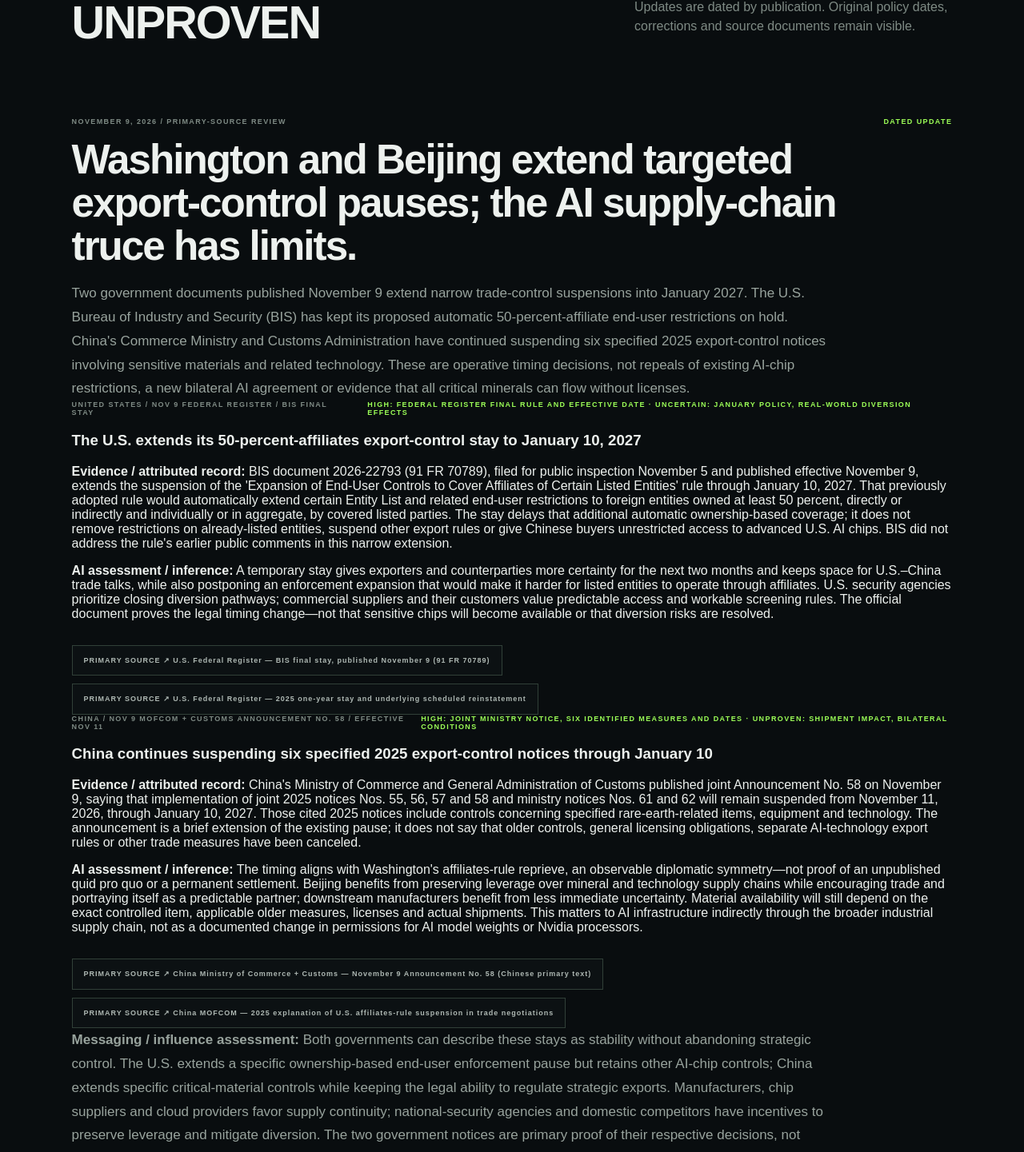
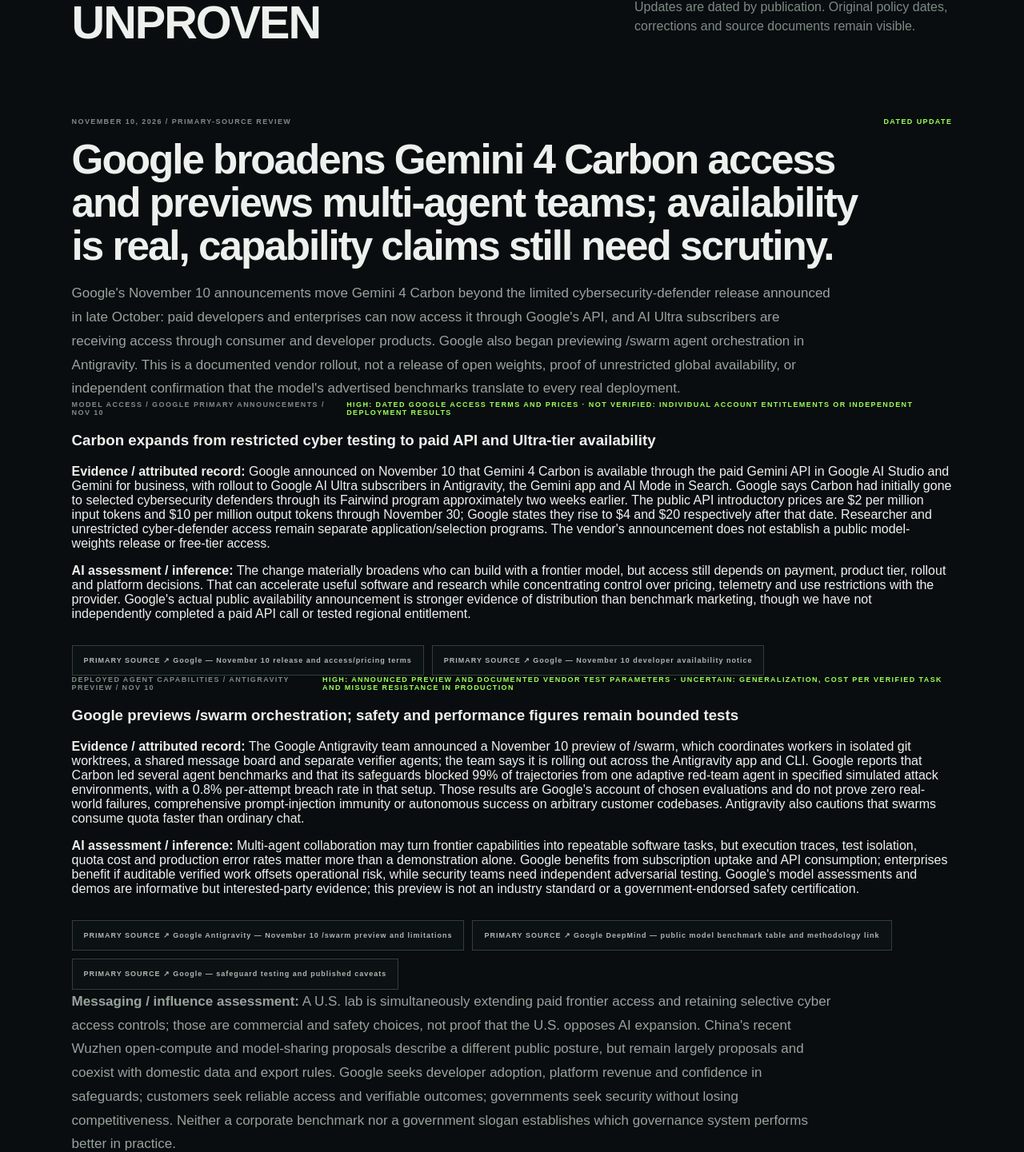
Before and after one commit to stjames22/wirelessrumor, a Next.js app: page /geopolitics in a window 1280 px wide. Shown: the part 4827-6268 px from the top of the page at 80% size. Built offline with nearby package versions, Linux system fonts and the light colour scheme.

Commit message:
editorial: November 10 Gemini Carbon rollout and agent swarm access

```diff
--- a/app/geopolitics/page.tsx
+++ b/app/geopolitics/page.tsx
@@ -84,6 +84,68 @@ const briefs = [
 
 
 const datedEditorialUpdates = [
+  {
+    "date": "NOVEMBER 10, 2026",
+    "slug": "2026-11-10-gemini-carbon-public-rollout-agent-swarm",
+    "title": "Google broadens Gemini 4 Carbon access and previews multi-agent teams; availability is real, capability claims still need scrutiny.",
+    "overview": "Google's November 10 announcements move Gemini 4 Carbon beyond the limited cybersecurity-defender release announced in late October: paid developers and enterprises can now access it through Google's API, and AI Ultra subscribers are receiving access through consumer and developer products. Google also began previewing /swarm agent orchestration in Antigravity. This is a documented vendor rollout, not a release of open weights, proof of unrestricted global availability, or independent confirmation that the model's advertised benchmarks translate to every real deployment.",
+    "developments": [
+      {
+        "label": "MODEL ACCESS / GOOGLE PRIMARY ANNOUNCEMENTS / NOV 10",
+        "headline": "Carbon expands from restricted cyber testing to paid API and Ultra-tier availability",
+        "fact": "Google announced on November 10 that Gemini 4 Carbon is available through the paid Gemini API in Google AI Studio and Gemini for business, with rollout to Google AI Ultra subscribers in Antigravity, the Gemini app and AI Mode in Search. Google says Carbon had initially gone to selected cybersecurity defenders through its Fairwind program approximately two weeks earlier. The public API introductory prices are $2 per million input tokens and $10 per million output tokens through November 30; Google states they rise to $4 and $20 respectively after that date. Researcher and unrestricted cyber-defender access remain separate application/selection programs. The vendor's announcement does not establish a public model-weights release or free-tier access.",
+        "assessment": "The change materially broadens who can build with a frontier model, but access still depends on payment, product tier, rollout and platform decisions. That can accelerate useful software and research while concentrating control over pricing, telemetry and use restrictions with the provider. Google's actual public availability announcement is stronger evidence of distribution than benchmark marketing, though we have not independently completed a paid API call or tested regional entitlement.",
+        "confidence": "HIGH: DATED GOOGLE ACCESS TERMS AND PRICES · NOT VERIFIED: INDIVIDUAL ACCOUNT ENTITLEMENTS OR INDEPENDENT DEPLOYMENT RESULTS",
+        "sources": [
+          [
+            "Google — November 10 release and access/pricing terms",
+            "https://blog.google/innovation-and-ai/models-and-research/gemini-models/gemini-4-carbon-now-available/"
+          ],
+          [
+            "Google — November 10 developer availability notice",
+            "https://blog.google/innovation-and-ai/technology/developers-tools/gemini-4-carbon-developers/"
+          ]
+        ]
+      },
+      {
+        "label": "DEPLOYED AGENT CAPABILITIES / ANTIGRAVITY PREVIEW / NOV 10",
+        "headline": "Google previews /swarm orchestration; safety and performance figures remain bounded tests",
+        "fact": "The Google Antigravity team announced a November 10 preview of /swarm, which coordinates workers in isolated git worktrees, a shared message board and separate verifier agents; the team says it is rolling out across the Antigravity app and CLI. Google reports that Carbon led several agent benchmarks and that its safeguards blocked 99% of trajectories from one adaptive red-team agent in specified simulated attack environments, with a 0.8% per-attempt breach rate in that setup. Those results are Google's account of chosen evaluations and do not prove zero real-world failures, comprehensive prompt-injection immunity or autonomous success on arbitrary customer codebases. Antigravity also cautions that swarms consume quota faster than ordinary chat.",
+        "assessment": "Multi-agent collaboration may turn frontier capabilities into repeatable software tasks, but execution traces, test isolation, quota cost and production error rates matter more than a demonstration alone. Google benefits from subscription uptake and API consumption; enterprises benefit if auditable verified work offsets operational risk, while security teams need independent adversarial testing. Google's model assessments and demos are informative but interested-party evidence; this preview is not an industry standard or a government-endorsed safety certification.",
+        "confidence": "HIGH: ANNOUNCED PREVIEW AND DOCUMENTED VENDOR TEST PARAMETERS · UNCERTAIN: GENERALIZATION, COST PER VERIFIED TASK AND MISUSE RESISTANCE IN PRODUCTION",
+        "sources": [
+          [
+            "Google Antigravity — November 10 /swarm preview and limitations",
+            "https://antigravity.google/blog/gemini-4-carbon-in-google-antigravity/"
+          ],
+          [
+            "Google DeepMind — public model benchmark table and methodology link",
+            "https://deepmind.google/models/gemini/"
+          ],
+          [
+            "Google — safeguard testing and published caveats",
+            "https://blog.google/innovation-and-ai/models-and-research/gemini-models/gemini-4-carbon-now-available/"
+          ]
+        ]
+      }
+    ],
+    "messaging": "A U.S. lab is simultaneously extending paid frontier access and retaining selective cyber access controls; those are commercial and safety choices, not proof that the U.S. opposes AI expansion. China's recent Wuzhen open-compute and model-sharing proposals describe a different public posture, but remain largely proposals and coexist with domestic data and export rules. Google seeks developer adoption, platform revenue and confidence in safeguards; customers seek reliable access and verifiable outcomes; governments seek security without losing competitiveness. Neither a corporate benchmark nor a government slogan establishes which governance system performs better in practice.",
+    "correction": "CHRONOLOGY AND EVIDENCE SCOPE: Carbon's limited defender release dates to late October; November 10 is the broader paid-product rollout, not the model's first announcement. /swarm is explicitly a preview, not a general availability guarantee. Google's cited safety rates apply to named tests, not all real attacks. The November 6 OpenAI GPT-6 Cyber report concerned a separate model and restricted program; the November 8 Wuzhen proposals were not implemented access agreements. No new U.S. semiconductor restriction or China export-control reversal is established by this model launch; yesterday's November 9 export-control-stay report remains unchanged.",
+    "sources": [
+      [
+        "Google — primary release announcement, November 10",
+        "https://blog.google/innovation-and-ai/models-and-research/gemini-models/gemini-4-carbon-now-available/"
+      ],
+      [
+        "Google Antigravity — /swarm preview, November 10",
+        "https://antigravity.google/blog/gemini-4-carbon-in-google-antigravity/"
+      ],
+      [
+        "Google DeepMind — Gemini 4 performance disclosures",
+        "https://deepmind.google/models/gemini/"
+      ]
+    ]
+  },
   {
     "date": "NOVEMBER 9, 2026",
     "slug": "2026-11-09-us-china-export-control-stays",
```
